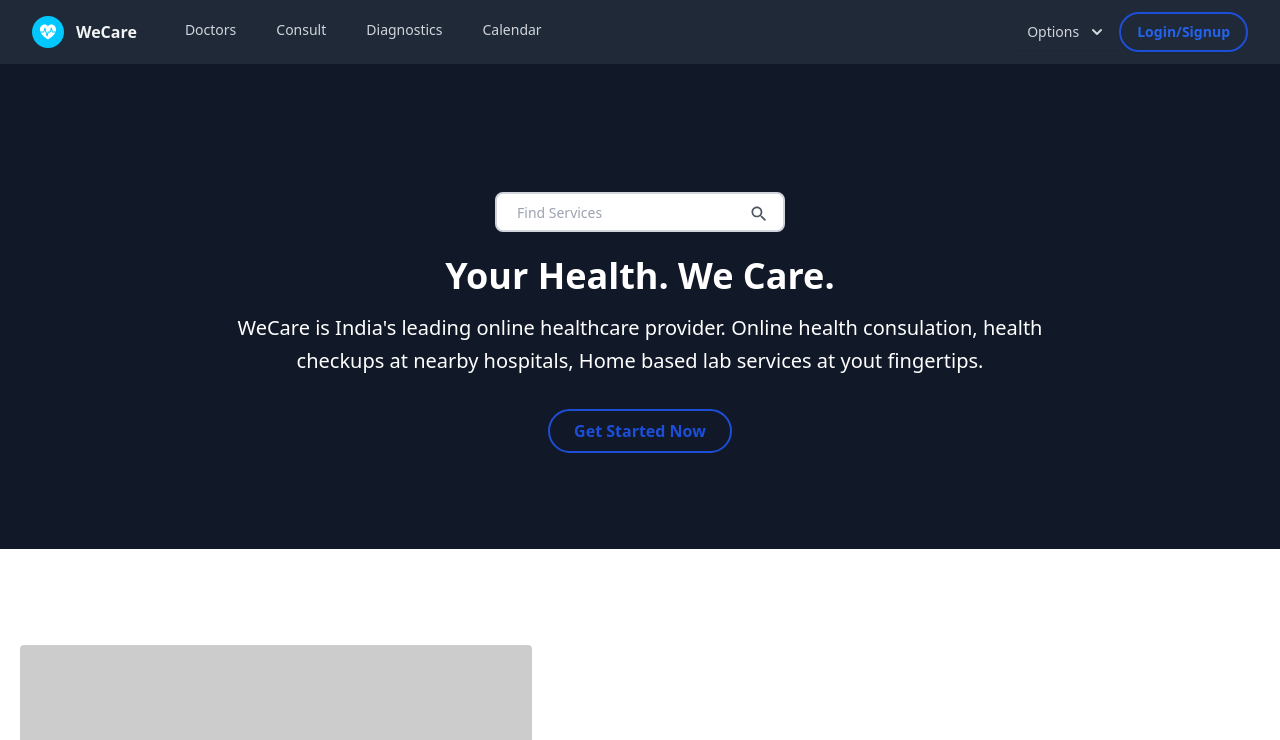
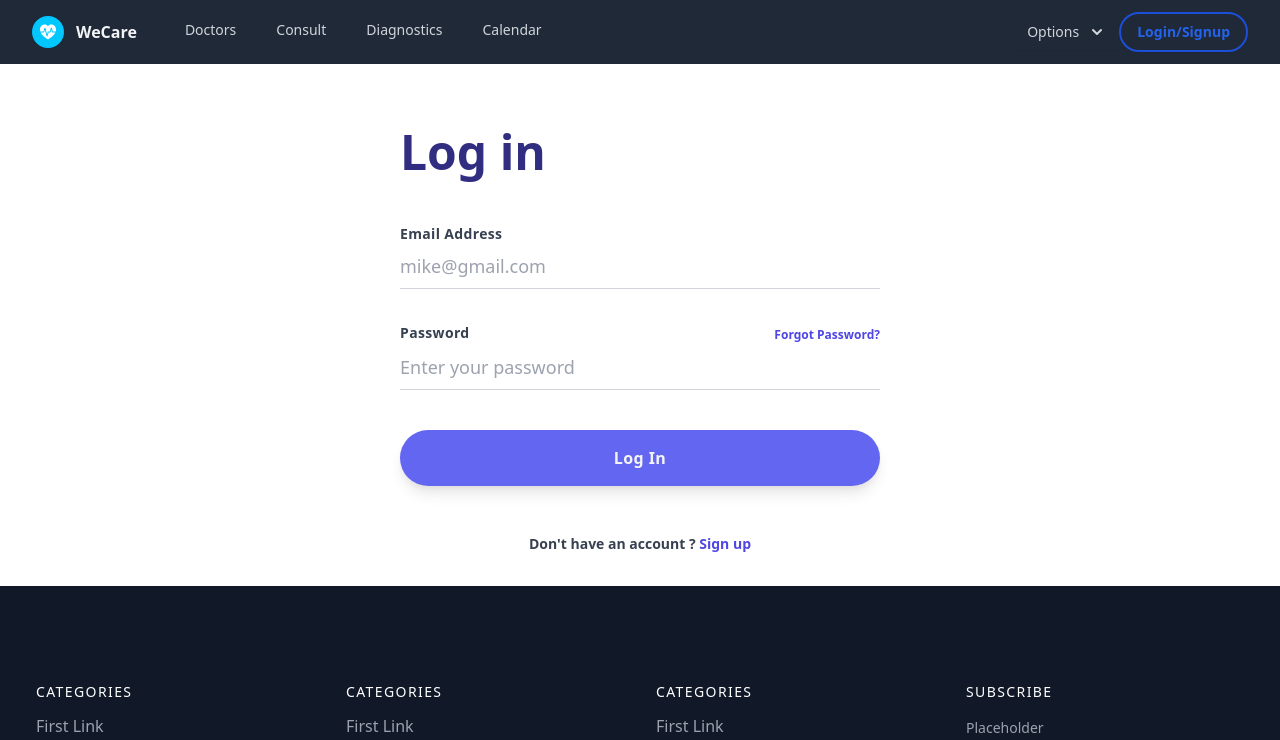
Before and after one commit to sams14/WeCare, a React (Create React App) app in the folder client/: page /userlogin in a window 1280 px wide. Before the commit this address led to /home. Shown: the top 740 px of the page. Built offline with nearby package versions, Linux system fonts and the light colour scheme.

Commit message:
✨ login frontend created

```diff
--- a/client/src/MainComponent.js
+++ b/client/src/MainComponent.js
@@ -3,7 +3,7 @@ import { Switch, Route, Redirect } from "react-router";
 import Consult from "./pages/Consult";
 import Doctors from "./pages/Doctors";
 import Home from './pages/Home';
-
+import UserLogin from './pages/UserLogin'
 const MainComponent = () => {
     return (
         <div>
@@ -17,7 +17,9 @@ const MainComponent = () => {
                 <Route path="/consult" exact>
                     <Consult />
                 </Route>
-
+                <Route path="/userlogin" exact>
+                    <UserLogin />
+                </Route>
                 <Redirect from="*" to="/home" />
             </Switch>
         </div>
--- a/client/src/components/Navbar/Navigationbar.js
+++ b/client/src/components/Navbar/Navigationbar.js
@@ -273,7 +273,9 @@ const Navigationbar=() => {
                 </Menu> */}
                 <Menu>
                   <Menu.Button className="inline-flex items-center px-4 py-2 border-2 border-blue-700 shadow-sm text-sm text-blue-600 bg-transparent hover:bg-blue-600 hover:text-white rounded-full font-semibold ">
+                  <NavLink to="/userlogin">
                     Login/Signup
+                  </NavLink>
                   </Menu.Button>
                 </Menu>
               </div>
--- /dev/null
+++ b/client/src/pages/UserLogin.js
@@ -0,0 +1,71 @@
+import React from "react";
+
+const UserLogin = () => {
+  return (
+    <div>
+      <div class="lg:flex">
+        <div class="lg:w-full xl:w-full ">
+          <div class="my-8 mx-auto px-12 sm:px-24 md:px-48 lg:px-12 lg:mt-16 xl:px-24 xl:max-w-2xl ">
+            <h2
+              class="text-center text-4xl text-indigo-900 font-display font-semibold lg:text-left xl:text-5xl
+                    xl:text-bold"
+            >
+              Log in
+            </h2>
+            <div class="mt-12">
+              <form>
+                <div>
+                  <div class="text-sm font-bold text-gray-700 tracking-wide">
+                    Email Address
+                  </div>
+                  <input
+                    class="w-full text-lg py-2 border-b border-gray-300 focus:outline-none focus:border-indigo-500"
+                    type=""
+                    placeholder="mike@gmail.com"
+                  />
+                </div>
+                <div class="mt-8">
+                  <div class="flex justify-between items-center">
+                    <div class="text-sm font-bold text-gray-700 tracking-wide">
+                      Password
+                    </div>
+                    <div>
+                      <a
+                        class="text-xs font-display font-semibold text-indigo-600 hover:text-indigo-800
+                                        cursor-pointer"
+                      >
+                        Forgot Password?
+                      </a>
+                    </div>
+                  </div>
+                  <input
+                    class="w-full text-lg py-2 border-b border-gray-300 focus:outline-none focus:border-indigo-500"
+                    type=""
+                    placeholder="Enter your password"
+                  />
+                </div>
+                <div class="mt-10">
+                  <button
+                    class="bg-indigo-500 text-gray-100 p-4 w-full rounded-full tracking-wide
+                                font-semibold font-display focus:outline-none focus:shadow-outline hover:bg-indigo-600
+                                shadow-lg"
+                  >
+                    Log In
+                  </button>
+                </div>
+              </form>
+              <div class="mt-12 text-sm font-display font-semibold text-gray-700 text-center">
+                Don't have an account ?{" "}
+                <a class="cursor-pointer text-indigo-600 hover:text-indigo-800">
+                  Sign up
+                </a>
+              </div>
+            </div>
+          </div>
+        </div>
+      </div>
+    </div>
+  );
+};
+
+export default UserLogin;
```
Also changed, not shown: client/src/components/LoginForm/DoctorLogin.js (deleted), client/src/components/LoginForm/UserLogin.js (deleted), client/src/components/SignUpForm/DoctorSignup.js (deleted), client/src/components/SignUpForm/UserSignup.js (deleted).
